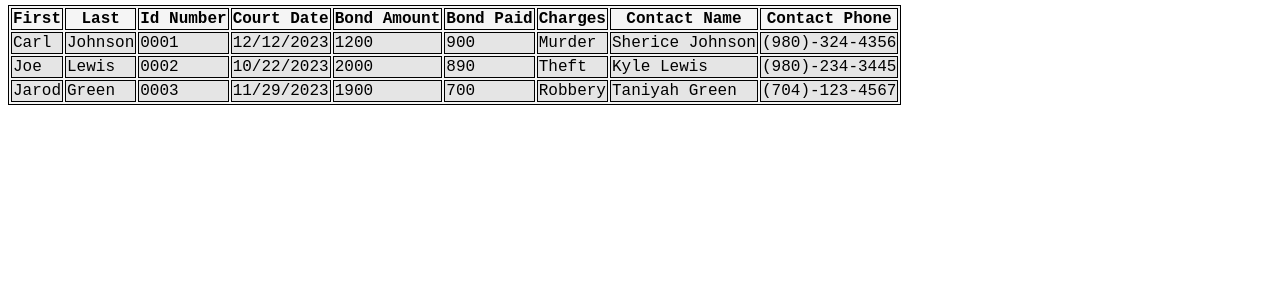
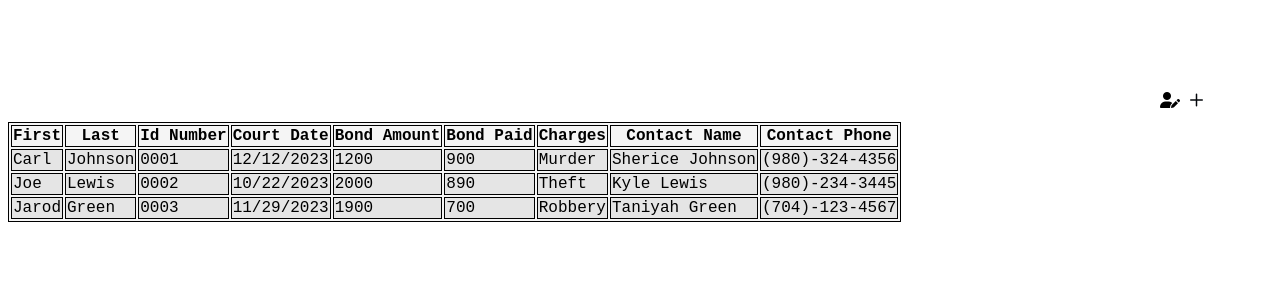
Before and after one commit to quadgeter/Bail-Bonds-Web, a Flask app: page /info.html in a window 1280 px wide. Shown: the part 70-370 px from the top of the page. Run offline with Flask 3, Linux system fonts and the light colour scheme.

Commit message:
added icons

```diff
--- a/website/static/style.css
+++ b/website/static/style.css
@@ -113,6 +113,7 @@ label{
     margin-top: 75px;
     background-color: #f5f5f5;
     bottom: 10px;
+    width: fill;
 }
 
 .table-row{
@@ -128,3 +129,23 @@ label{
 table, th, td{
     border: 1px solid;
 }
+
+#table-container{
+    width: 100%;
+    position: absolute;
+    background-color: white;
+    margin: 90px 0px;
+}
+.fa-regular, .fa-plus{
+    position: relative;
+    cursor: pointer;
+    top: 8vh;
+    left: 90vw;
+}
+
+.fa-solid, .fa-user-pen{
+    position: relative;
+    cursor: pointer;
+    top: 8vh;
+    left: 90vw;
+}
--- a/website/templates/info.html
+++ b/website/templates/info.html
@@ -5,6 +5,7 @@
         <meta name="viewport" content="width=device-width, initial-scale=1" />
         <title>Data Book</title>
        <link rel="stylesheet" href="{{ url_for('static', filename='style.css') }}">
+        <link rel="stylesheet" href="https://cdnjs.cloudflare.com/ajax/libs/font-awesome/6.4.0/css/all.min.css">
     </head>
     <body>
         <div id="header">
@@ -18,6 +19,10 @@
                 </nav>
             </div>
         </div>
+
+        <div id="table-container">
+            <i class="fa-solid fa-user-pen tooltip"></i>
+            <i class="fa-regular fa-plus tooltip" style="color:#04070b;"></i>
             <table class="table">
                 <tr clas="table-header">
                 {%for header in headings%}
@@ -32,5 +37,6 @@
                 </tr>
                 {%endfor%}
             </table>
+        </div>
     </body>
 </html>
```
Lines whose indentation alone changed are shown as unchanged.
